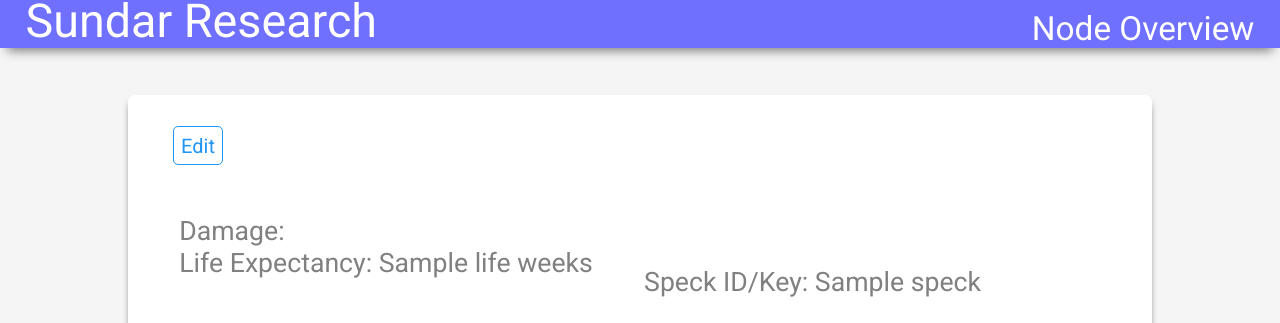
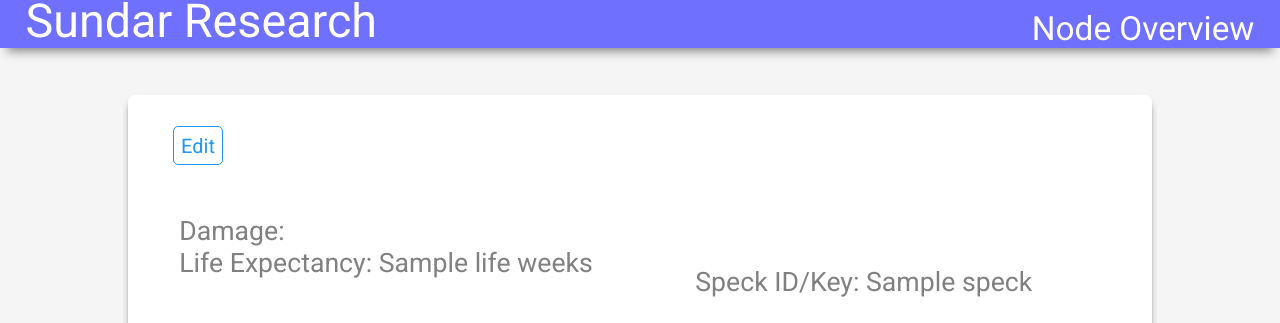
Before and after one commit to jackkolb/sundar, a Flask app: template src/www/node/templates/index.html in a window 1280 px wide. Shown: the top 323 px of the page. Run offline with Flask 2, Linux system fonts and the light colour scheme; the template is opened without the code that fills it: most values are stand-ins (such as "Sample title", 1, 10 or a date in 2020).

Commit message:
updated speck display

```diff
--- a/src/www/node/templates/index.html
+++ b/src/www/node/templates/index.html
@@ -49,7 +49,7 @@
                     <div class="node-life" id="nodeLife">
                         Life Expectancy: {{ data["life"] }} weeks
                     </div><br>
-                    <div class="node-attribute" id="nodeDamage">
+                    <div class="node-life" id="nodeDamage">
                         Speck ID/Key: {{ data["speck"]}}
                      </div>
                 </div>
```
